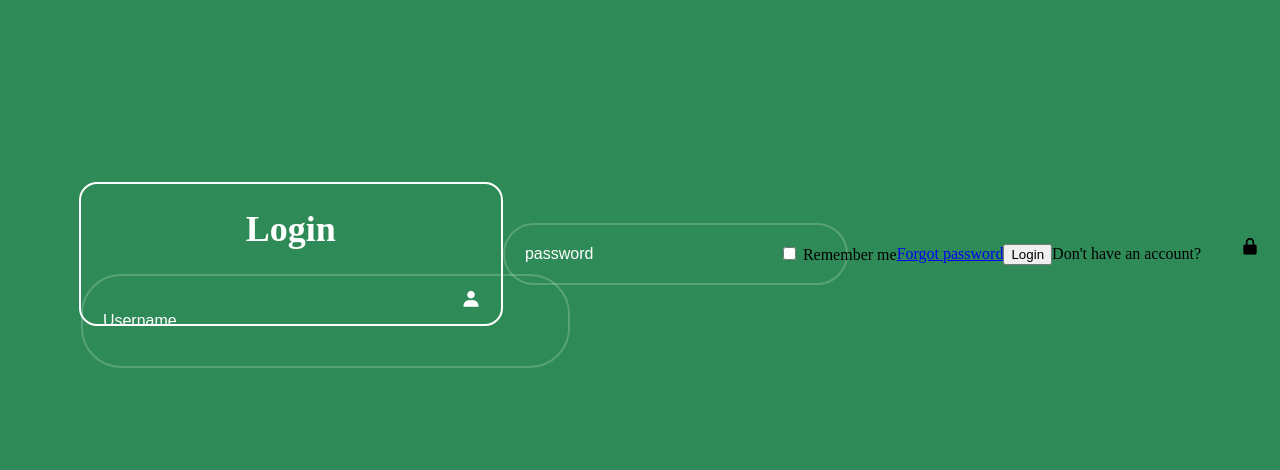
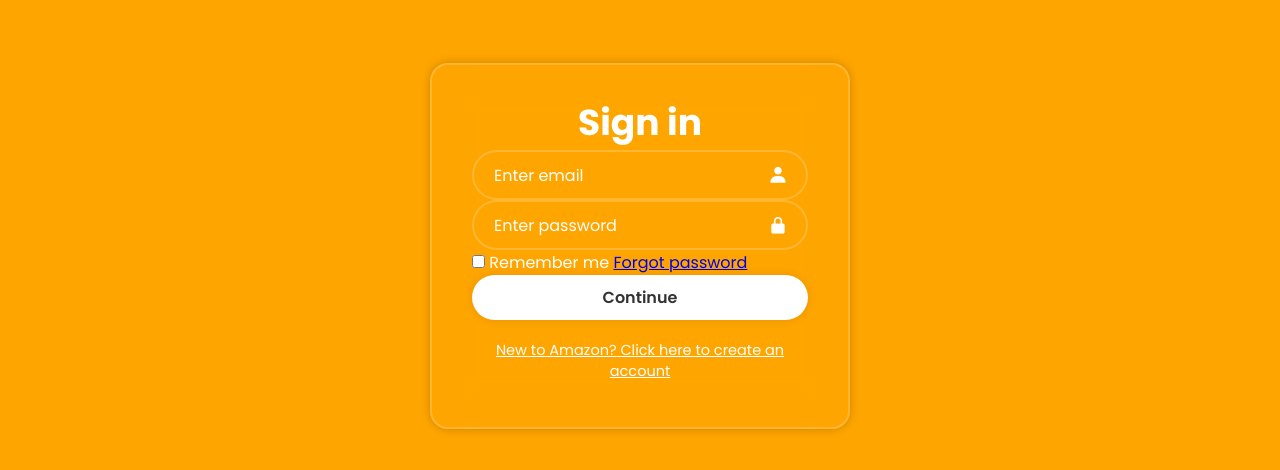
Before and after one commit to Array00017/Day2assigmentweek1, a plain HTML site: page Index.html in a window 1280 px wide. Shown: the part 154-624 px from the top of the page. Drawn offline with nearby package versions, Linux system fonts and the light colour scheme.

Commit message:
first commit

```diff
--- a/Index.html
+++ b/Index.html
@@ -2,38 +2,36 @@
 <html lang="en">
 <head>
     <meta charset="UTF-8">
+    <meta http-equiv="X-UA-Compatible" content="Ie-edge">
     <meta name="viewport" content="width=device-width, initial-scale=1.0">
-    <title>Document</title>
+    <title>Login Form</title>
     <link rel="stylesheet" href="style.css">
-    <link href="https://unpkg.com/boxicons@2.1.4/css/boxicons.min.css" rel="stylesheet">
+    <link href='https://unpkg.com/boxicons@2.1.4/css/boxicons.min.css' rel= 'stylesheet'>
 </head>
 <body>
     <div class="wrapper">
         <form action="">
-            <h1>Login</h1>
+            <h1>Sign in</h1>
             <div class="input-box">
-                <input type="text" placeholder="Username"
+                <input type="text" placeholder="Enter email"
                 required>
-                <i class= 'bx bxs-user'></i>
+                <i class = 'bx bxs-user'></i>
             </div>
+            <div class ="input-box">
+                <input type="password" placeholder="Enter password" required>
+                <i class= 'bx bxs-lock-alt'></i>
+</div>
+<div class = "remember-forgot"></div>
+<label> <input type= "checkbox"> Remember me</label>
+<a href="#">Forgot password</a>
+<button type= "submit" class = "btn">Continue</button>
+<div class = "register-link">
+    <p>New to Amazon?<a href= "#"></a> Click here to create an account </a></p>
+
     </div>
-   <div class ="input-box">
-   <input type="password" placeholder="password" required>
-<i class= 'bx bxs-lock-alt'></i>
-</div>
-
-<div class = "remember-forgot"></div>
-<label><input type="checkbox"> Remember me</label>
-<a href="#">Forgot password</a>
-</div>
-
-<button type = "submit" class = "btn" >Login</button>
-<div class = "register-link">
-<p> Don't have an account? <a href= "#" Register""></a>
-</p>
-</div>
 </form>
 </div>
 
+
 </body>
 </html>
--- a/style.css
+++ b/style.css
@@ -1,4 +1,8 @@
-{
+@import url("https://fonts.googleapis.com/css2?family=Poppins:wght@300;400;500;600;700;800;900&display=swap");
+
+
+
+* {
 
     margin: 0;
     padding: 0;
@@ -12,19 +16,22 @@ body
     justify-content: center;
     align-items: center;
     min-height: 100vh;
-    background: seagreen;
     background-size: cover;
     background-position: center;
+    background-color: orange
+
 }
 
 .wrapper
 {
     width: 420px;
     background: transparent;
-    border: 2px solid rgba(255, 255, 255, 2);
+    border: 2px solid rgba(255, 255, 255, .2);
+    backdrop-filter: blur(20px);
+    box-shadow: 0 0 10px rgba(0, 0, 0, .2);
     color: #fff;
     border-radius: 18px;
-    padding: 30px 40 px;
+    padding: 30px 40px;
 }
 
 .wrapper h1 {
@@ -104,7 +111,7 @@ padding: 20px 45px 20px 20px;
     border: none;
     outline: none;
     border-radius: 40px;
-    box-shadow: 0 0 10px  rgba(0, 0, 0, .1);
+    box-shadow: 0 0 10px rgba(0, 0, 0, .1);
     cursor: pointer;
     font-size: 16px;
     color: #333;
@@ -117,6 +124,7 @@ padding: 20px 45px 20px 20px;
     font-size: 14.5px;
     text-align: center;
     margin: 20px 0 15px;
+    text-decoration: underline;
 }
 
 .register-link p a {
@@ -131,4 +139,11 @@ padding: 20px 45px 20px 20px;
 .register-link p a:hover
 {
     text-decoration: underline;
+    text-decoration-color: blue;
 }
+
+.lastline p a:hover
+{
+    text-decoration: underline;
+    text-decoration-color: blue
+}
```
Also changed, not shown: 1 other file.
